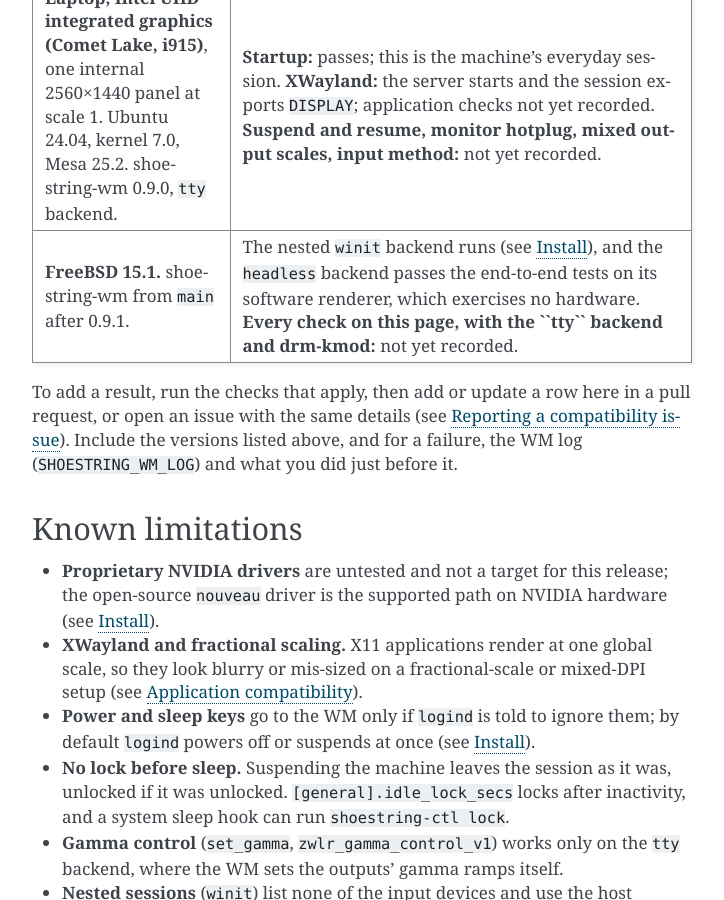
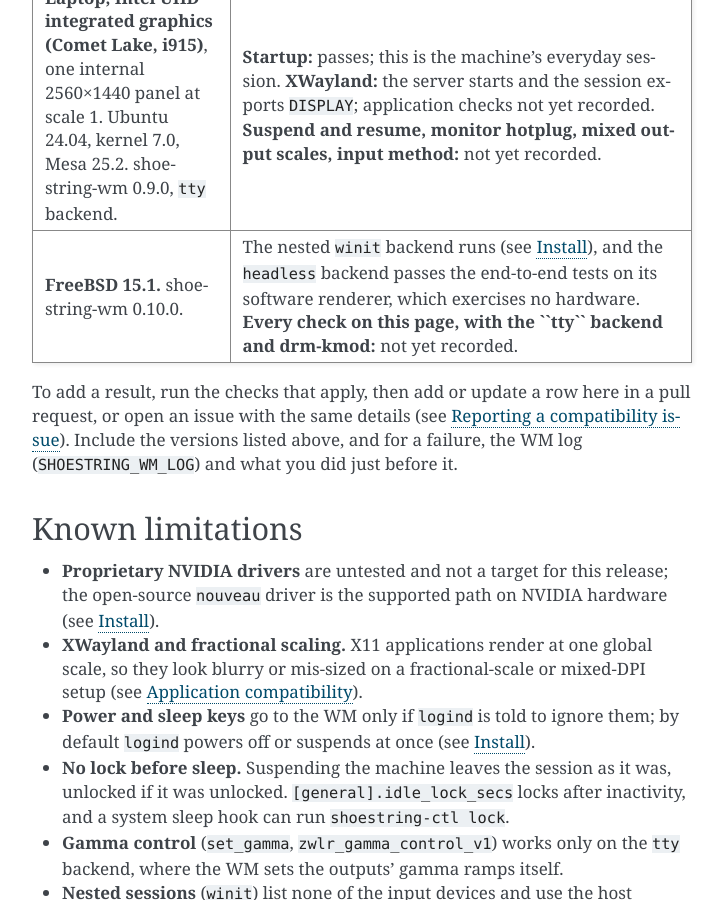
Before and after one commit to szarta/shoestring-wm, a Sphinx documentation site: the page built from docs/hardware.rst, in a window 1280 px wide and 900 px high, scrolled down 1898 px. Shown: the whole window, without its empty margins (388-1112 px from the left). Built offline with Sphinx 7.4.7, drawn with Linux system fonts in a browser that asks for light colours.

Commit message:
release: bump workspace version to 0.10.0
Changes since v0.9.1:

- remote: client and server exchange protocol versions, and a server
  refuses a mismatched client with a reason it can show. Releases up to
  0.9.1 still connect.
- remote: closing the gate ends every session, including one whose
  viewer stopped reading; a slow or stalled viewer no longer slows the
  WM or other viewers. Serve-mode keys run the served machine's
  bindings; what a viewer held is released when it leaves or the gate
  closes, in order across viewers; the "being viewed" count stays right.
- capture: each changed region is read back and compressed once per
  render, however many viewers watch the output.
- lock: the screen locks without a font, the WM reports a lock command
  that exits without locking (lock_failed IPC event, a bar alert), and
  the prompt shows the real hostname on FreeBSD.
- fonts: the WM and every helper share one font finder that falls back
  to any font under the system and user font directories.
- ipc: wait_window resolves once the window is drawn and placed;
  run_command times out and finishes as a whole process tree and no
  longer blocks the event loop.
- udev: an output follows its connector's preferred mode when the mode
  list changes.
- freebsd: the port ships the clipboard and remote binaries, depends on
  a font, and builds the PipeWire crates from a patched pipewire-sys.
- docker: the entrypoint explains an unmapped socket directory instead
  of failing on chmod.
- docs: testing applications over IPC, a hardware compatibility
  checklist, and the IPC trust boundary in the README.

Signed-off-by: Brandon Arrendondo <brandon.arrendondo@bissell.com>

```diff
--- a/Cargo.toml
+++ b/Cargo.toml
@@ -30,7 +30,7 @@
 exclude = ["crates/wlcs-shoestring"]
 
 [workspace.package]
-version = "0.9.1"
+version = "0.10.0"
 edition = "2021"
 # Minimum supported Rust version, checked by the `msrv` CI job. The floor is
 # set by dependencies (darling, instability); raise it deliberately.
--- a/docs/conf.py
+++ b/docs/conf.py
@@ -8,8 +8,8 @@
 project = "shoestring-wm"
 author = "Brandon Arrendondo"
 copyright = "2026, Brandon Arrendondo"
-release = "0.9.1"
-version = "0.9"
+release = "0.10.0"
+version = "0.10"
 
 extensions = []
 templates_path = []
--- a/docs/hardware.rst
+++ b/docs/hardware.rst
@@ -96,7 +96,7 @@
        application checks not yet recorded.
        **Suspend and resume, monitor hotplug, mixed output scales, input
        method:** not yet recorded.
-   * - **FreeBSD 15.1.** shoestring-wm from ``main`` after 0.9.1.
+   * - **FreeBSD 15.1.** shoestring-wm 0.10.0.
      - The nested ``winit`` backend runs (see :doc:`install`), and the
        ``headless`` backend passes the end-to-end tests on its software
        renderer, which exercises no hardware. **Every check on this page,
--- a/docs/ipc.rst
+++ b/docs/ipc.rst
@@ -172,7 +172,7 @@
 or talks to a WM on another machine::
 
     $ shoestring-ctl server-info
-    {"type":"server_info","version":"0.9.1","backend":"headless","locked":false,
+    {"type":"server_info","version":"0.10.0","backend":"headless","locked":false,
      "gates":{"automation":false,"screen_capture":false,"remote":false,
               "remote_server_available":false},"requests":["workspaces",...]}
 
```
Also changed, not shown: 2 other files.
